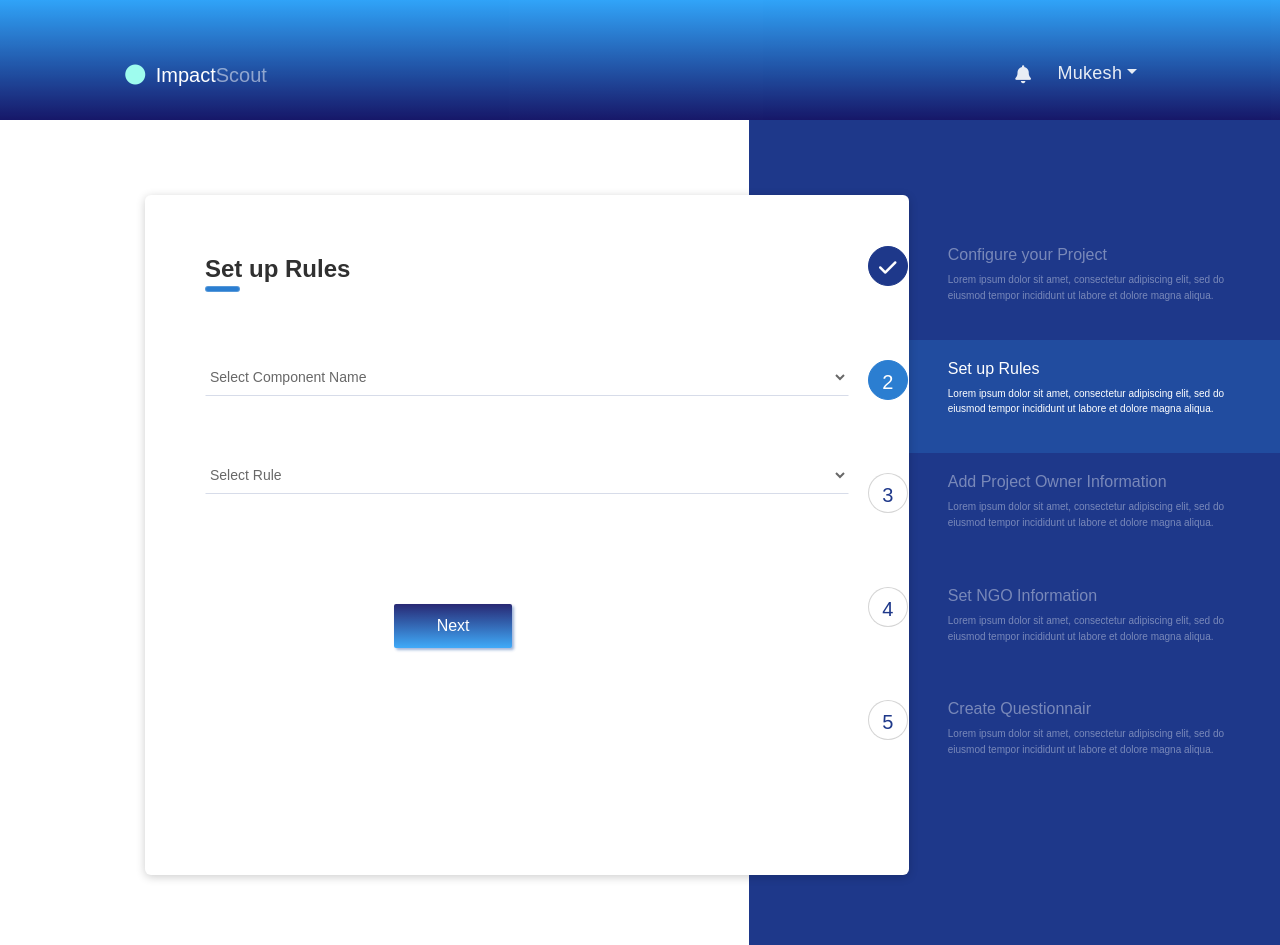
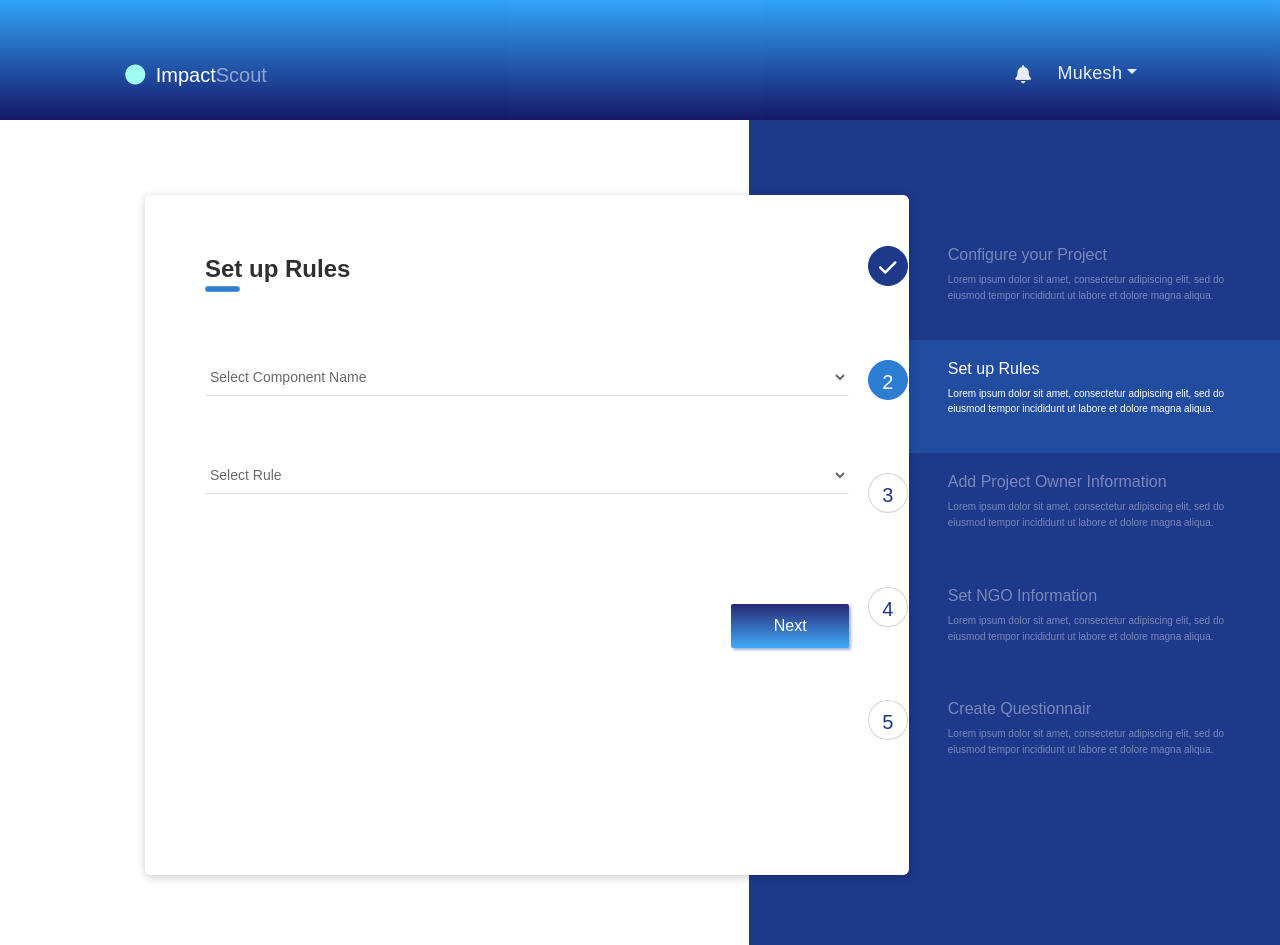
Before and after one commit to ankitm27/CSR_dashboard, a React (Create React App) app: page /step2 in a window 1280 px wide. Built offline with nearby package versions, Linux system fonts and the light colour scheme; a web font is replaced by a local one.

Commit message:
button allignment changes

```diff
--- a/src/Components/CreateProject/Step2/CreateProject.jsx
+++ b/src/Components/CreateProject/Step2/CreateProject.jsx
@@ -88,7 +88,7 @@ class CreateProject extends Component {
                                             {/* <div className="col-md-6 text-left back1">
                                                 <a>Back</a>
                                             </div> */}
-                                            <div className="col-md-6 text-right">
+                                            <div className="col-md-12 text-right">
                                                 <Button variant="primary" type="submit" className="submit">
                                                     Next
                                                  </Button>
--- a/src/Components/CreateProject/Step3/CreateProject.jsx
+++ b/src/Components/CreateProject/Step3/CreateProject.jsx
@@ -125,7 +125,7 @@ class CreateProject extends Component {
                                             {/* <div className="col-md-6 text-left back1">
                                                 <a>Back</a>
                                             </div> */}
-                                            <div className="col-md-6 text-right">
+                                            <div className="col-md-12 text-right">
                                                 <Button variant="primary" type="submit" className="submit">
                                                     Next
                                                  </Button>
```
